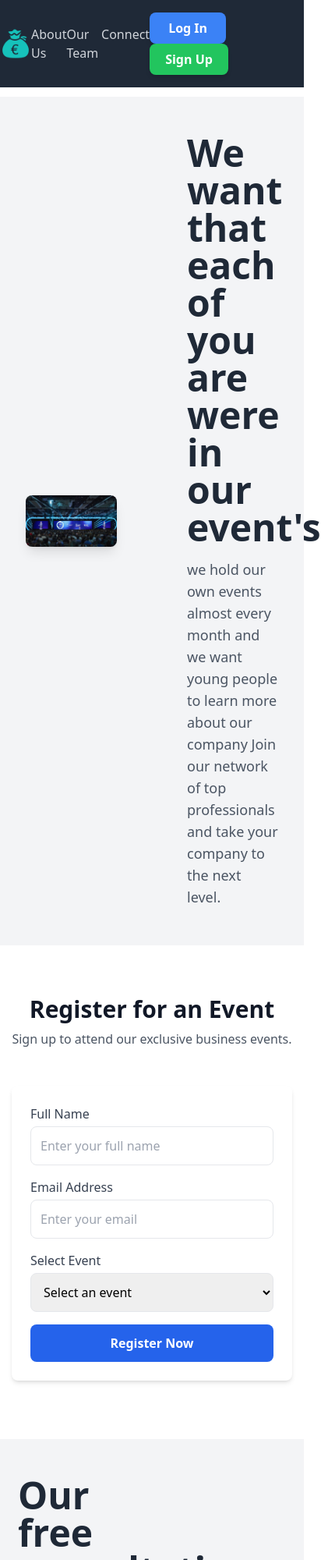
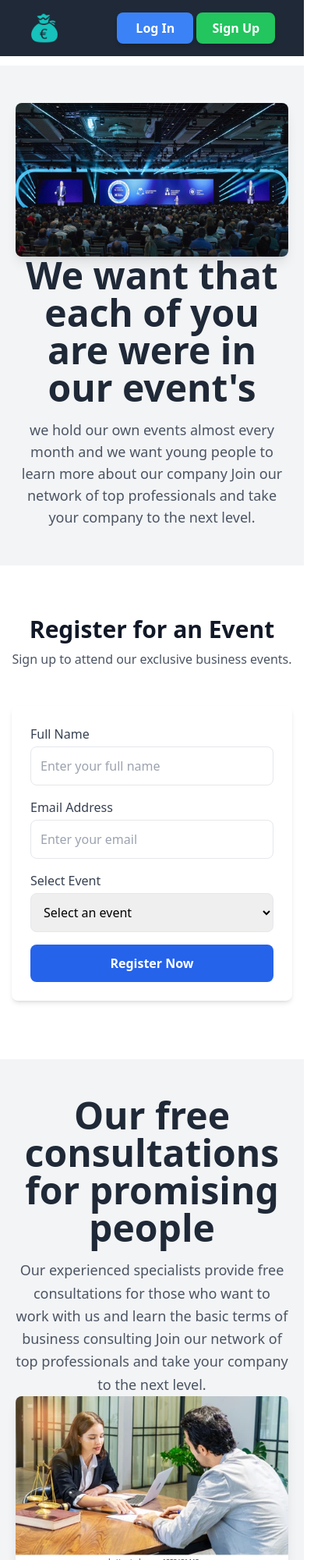
Before and after one commit to ParvizSodatov/myProject, a website: page src/last.html in a window 390 px wide. Shown: the top 2000 px of the page at 78% size, 412 px wide, since content can reach past the window. Drawn offline with nearby package versions, Linux system fonts and the light colour scheme.

Commit message:
add media and aos for lastpage

```diff
--- a/src/last.html
+++ b/src/last.html
@@ -6,13 +6,13 @@
     <title>Document</title>
     <link rel="stylesheet" href="/fontawesome-free-6.7.2-web/css/all.css">
     <link rel="stylesheet" href="./output.css">
-
+    <link href="https://unpkg.com/aos@2.3.1/dist/aos.css" rel="stylesheet">
 </head>
 <body>
     <nav class="bg-gray-800 text-gray-300 flex justify-around items-center py-4">
         <img src="./icons8-euro-money-50.png" alt="" class="h-10">
-        <ul class="flex justify-between w-[40%]">
-            <li><a href="#about" class="hover:text-white transition">About Us</a></li>
+        <ul class="md:flex justify-between hidden w-[40%]">
+            <li><a href="./index.html" class="hover:text-white transition">About Us</a></li>
             <li><a href="./second.html" class="hover:text-white transition">Our Team</a></li>
             <li><a href="./last.html" class="hover:text-white transition">Connect</a></li>
         </ul>
@@ -30,13 +30,13 @@
 
     </nav>
 
-    <section class="flex justify-around mt-[3%] bg-gray-100 py-12 gap-6 items-center">
+    <section class="md:flex justify-around mt-[3%] bg-gray-100 py-12 gap-6 items-center px-5">
 
         <img src="./event.avif" alt=""
-            class="w-[30%] rounded-lg shadow-lg">
-            <aside class="w-[30%]">
-                <h1 class="text-5xl font-bold text-gray-800 mb-4">We want that each of you are were in our event's</h1>
-                <p class="text-lg text-gray-600 text-start mx-auto">
+            class="md:w-[30%] rounded-lg shadow-lg" data-aos="zoom-in">
+            <aside class="md:w-[30%]" data-aos="zoom-in">
+                <h1 class="text-5xl font-bold text-gray-800 mb-4 md:text-start text-center">We want that each of you are were in our event's</h1>
+                <p class="text-lg text-gray-600 md:text-start text-center mx-auto">
                     we hold our own events almost every month and we want young people to learn more about our company
                     Join our network of top professionals and take your company to the next level.
                 </p>
@@ -46,7 +46,7 @@
 
 
 
-    <section class="container mx-auto py-16">
+    <section class="container mx-auto py-16" data-aos="zoom-in-up">
         <div class="text-center mb-12">
           <h2 class="text-3xl font-semibold text-gray-900">Register for an Event</h2>
           <p class="text-gray-600 mt-2">Sign up to attend our exclusive business events.</p>
@@ -76,8 +76,8 @@
       </section>
 
 
-      <section class="flex justify-around mt-[3%] bg-gray-100 py-12 gap-16 items-center">
-        <aside class="w-[30%]">
+      <section class="md:flex justify-around mt-[3%] bg-gray-100 py-12 gap-16 items-center px-5">
+        <aside class="md:w-[30%] md:text-start text-center" data-aos="zoom-in">
             <h1 class="text-5xl font-bold text-gray-800 mb-4">Our free consultations for promising people</h1>
             <p class="text-lg text-gray-600 leading-relaxed mx-auto">
                 Our experienced specialists provide free consultations for those who want to work with us and learn the basic terms of business consulting
@@ -85,14 +85,14 @@
             </p>
         </aside>
         <img src="./freeconsultation.webp" alt=""
-            class="w-[30%] rounded-lg shadow-lg">
+            class="md:w-[30%] rounded-lg shadow-lg" data-aos="zoom-in">
     </section>
 
 
 
 
 
-      <section class="container mx-auto py-16">
+      <section class="container mx-auto py-16" data-aos="zoom-in-up">
         <div class="text-center mb-12">
           <h2 class="text-3xl font-semibold text-gray-900">Request a Free Consultation</h2>
           <p class="text-gray-600 mt-2">Get expert advice tailored to your business needs.</p>
@@ -187,7 +187,9 @@
           <p>&copy; 2025 Your Company. All rights reserved.</p>
         </div>
       </footer>
-
-
+      <script src="https://unpkg.com/aos@2.3.1/dist/aos.js"></script>
+      <script>
+        AOS.init();
+      </script>
 </body>
 </html>
```
